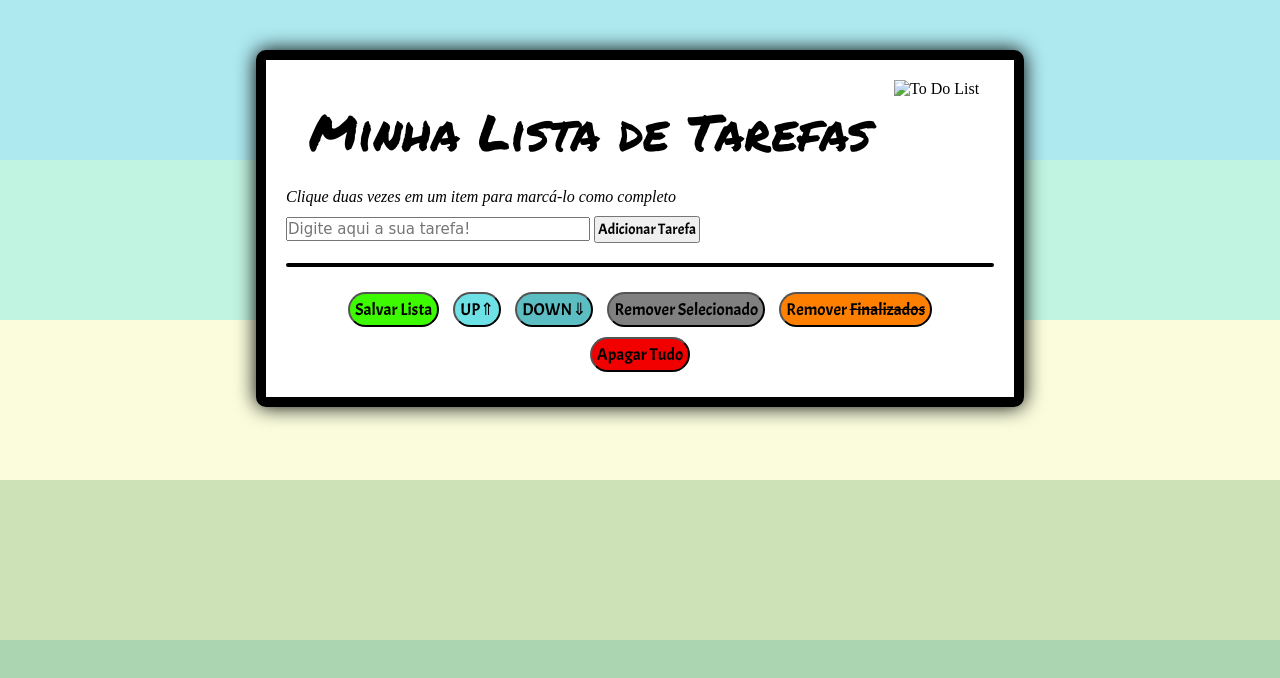
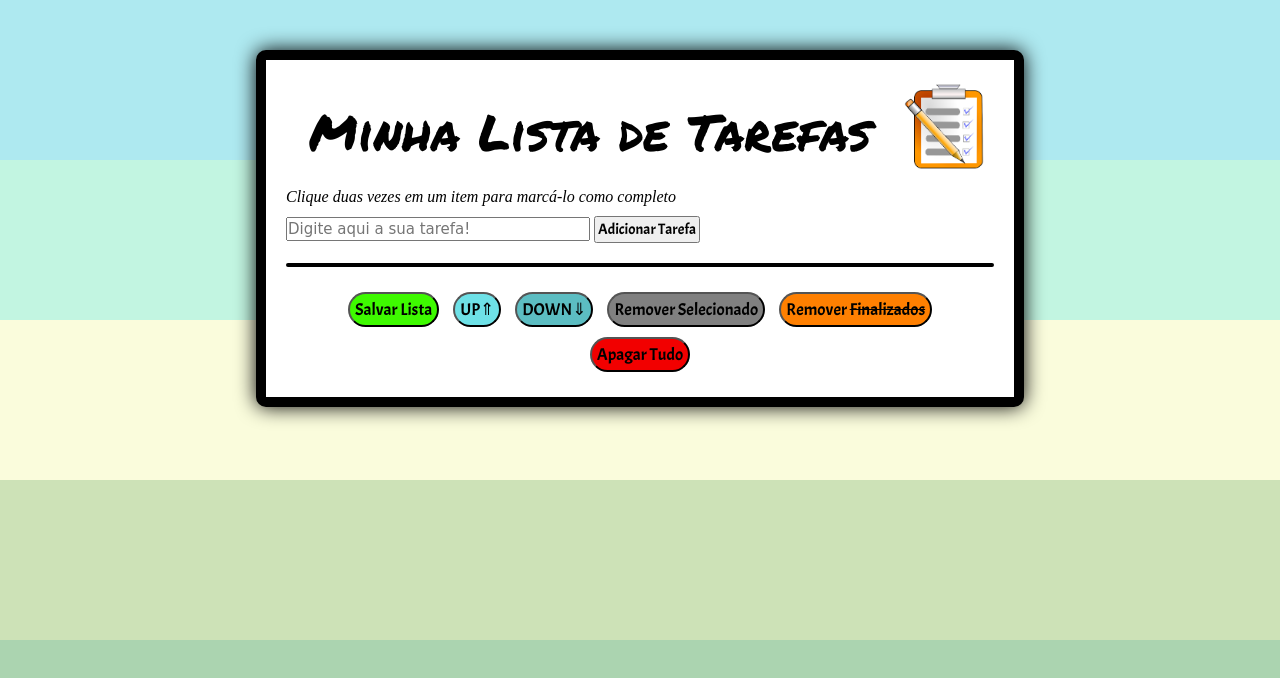
Before and after one commit to Lucas-Almeida-SD/Trybe-Projeto_4-Todo_List, a plain HTML site: page index.html in a window 1280 px wide. Drawn offline with Linux system fonts and the light colour scheme; the site is published under a folder, as on GitHub Pages, so addresses that start at the root find nothing; a web font is replaced by a local one.

Commit message:
Correcao do diretorio da imagem

```diff
--- a/index.html
+++ b/index.html
@@ -17,7 +17,7 @@
     <div id="div-fourth"></div>
     <div id="div-fifth"></div>
     <div id="div-tasks-box">
-        <img src="/Imagens/ToDo-list-.png" alt="To Do List">
+        <img src="Imagens/ToDo-list-.png" alt="To Do List">
         <header>
             <h1>Minha Lista de Tarefas</h1>
             <p id="funcionamento">Clique duas vezes em um item para marcá-lo como completo</p>
```
